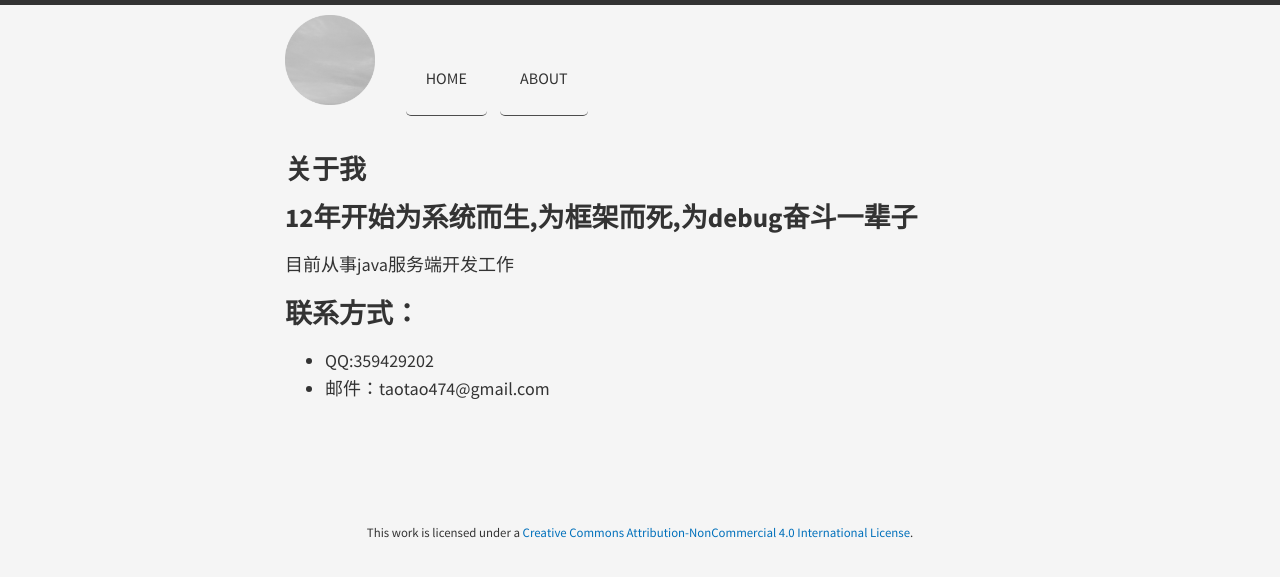
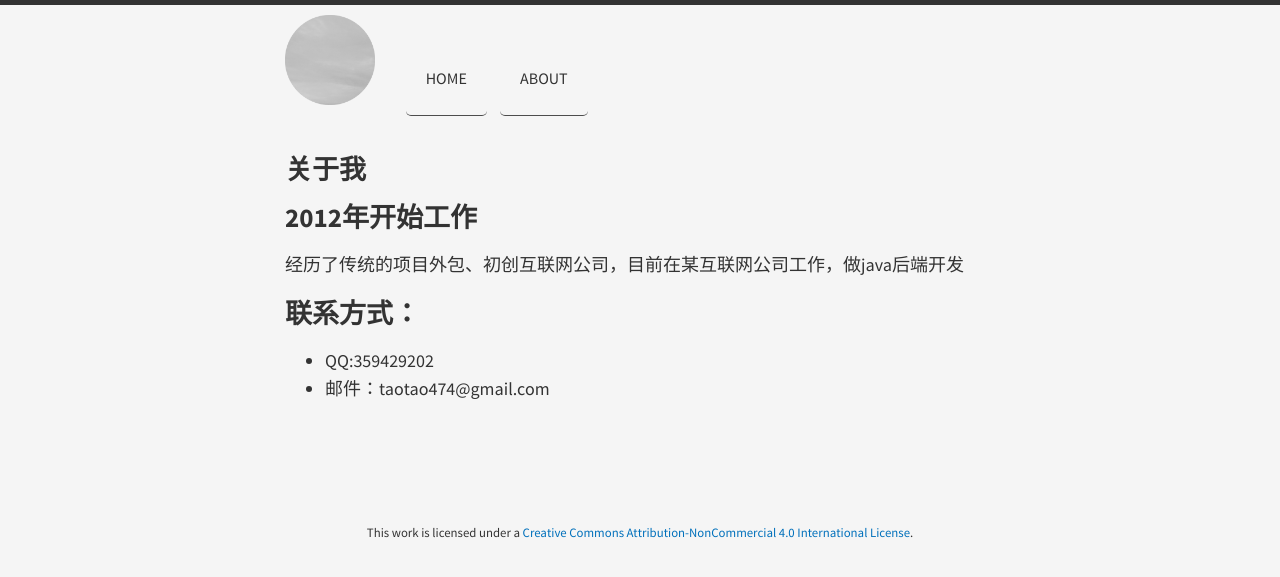
Before and after one commit to hahapig/hahapig.github.io, a Jekyll site: the page built from about/index.md, in a window 1280 px wide. Shown: the top 577 px of the page. Built offline with Jekyll 4.4.1, drawn with Linux system fonts in a browser that asks for light colours; Markdown is read by kramdown in place of the engine named in the settings.

Commit message:
Update index.md

```diff
--- a/about/index.md
+++ b/about/index.md
@@ -3,8 +3,9 @@ layout: page
 title: 关于我
 ---
 
-#12年开始为系统而生,为框架而死,为debug奋斗一辈子
-目前从事java服务端开发工作
+#2012年开始工作
+经历了传统的项目外包、初创互联网公司，目前在某互联网公司工作，做java后端开发
+
 ##联系方式：
 * QQ:359429202
 * 邮件：taotao474@gmail.com
```
